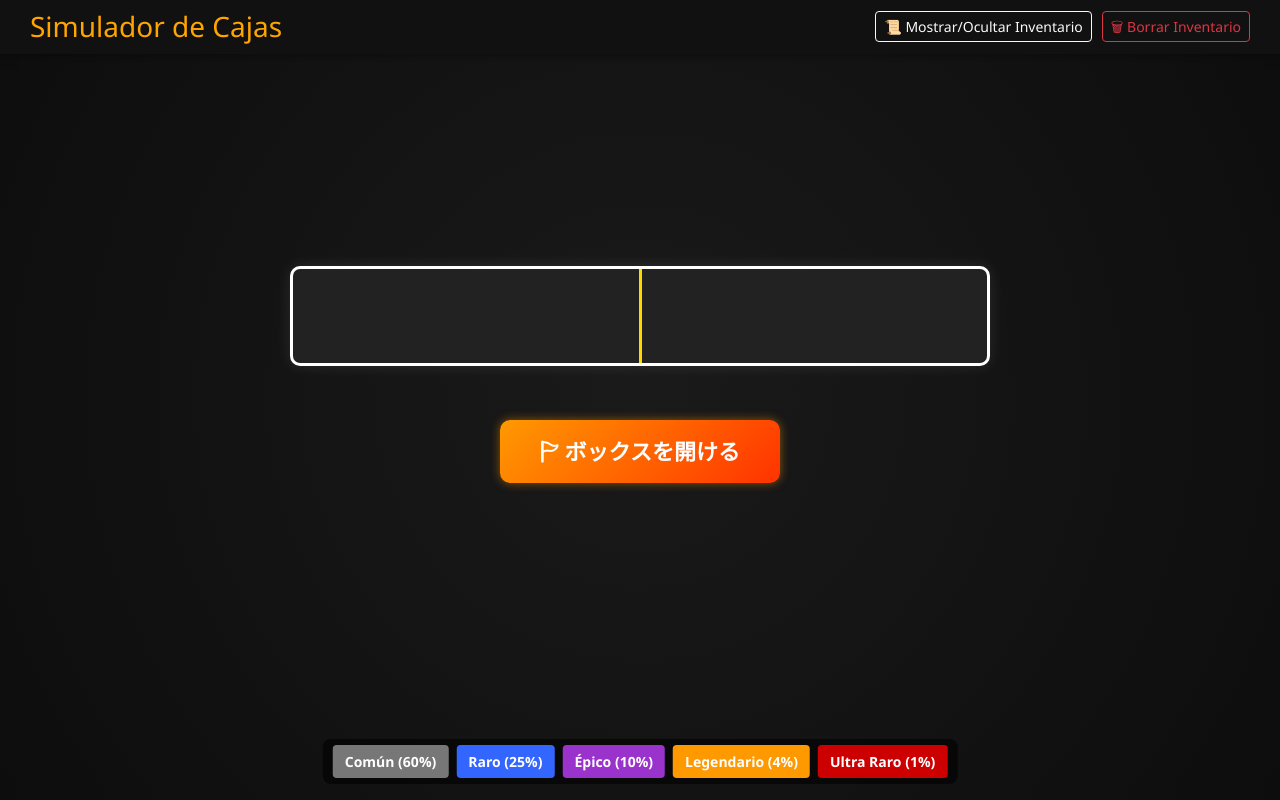
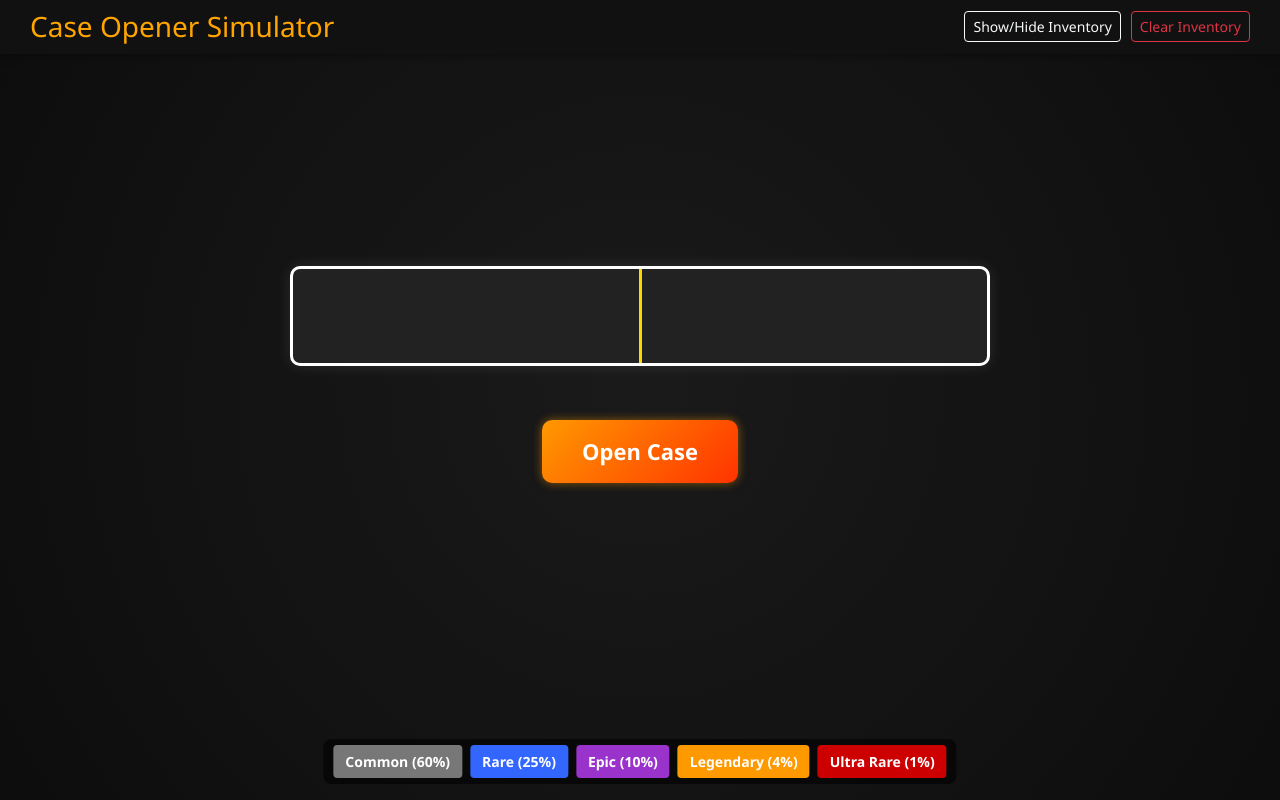
Before and after one commit to Segukun/Case-opener, a plain HTML site: page index.html in a window 1280 px wide. Drawn offline with nearby package versions, Linux system fonts and the light colour scheme.

Commit message:
Use English UI text

```diff
--- a/index.html
+++ b/index.html
@@ -3,7 +3,7 @@
 
 <head>
   <meta charset="UTF-8">
-  <title>Simulador de Cajas</title>
+  <title>Case Opener Simulator</title>
   <link rel="icon" href="img/favicon.ico" type="image/x-icon">
   <link href="https://cdn.jsdelivr.net/npm/bootstrap@5.3.3/dist/css/bootstrap.min.css" rel="stylesheet">
   <style>
@@ -34,10 +34,10 @@
 </head>
 <body>
   <header>
-    <h1>Simulador de Cajas</h1>
+    <h1>Case Opener Simulator</h1>
     <nav>
-      <button class="btn btn-sm btn-outline-light" onclick="toggleStats()">📜 Mostrar/Ocultar Inventario</button>
-      <button class="btn btn-sm btn-outline-danger" onclick="clearStats()">🗑 Borrar Inventario</button>
+      <button class="btn btn-sm btn-outline-light" onclick="toggleStats()">Show/Hide Inventory</button>
+      <button class="btn btn-sm btn-outline-danger" onclick="clearStats()">Clear Inventory</button>
     </nav>
   </header>
   <main>
@@ -50,23 +50,23 @@
       <div id="center-line"></div>
     </div>
     <div id="itemName"></div>
-    <button id="openButton" onclick="openCase()">🏱 ボックスを開ける</button>
+    <button id="openButton" onclick="openCase()">Open Case</button>
     <h2 id="result"></h2>
     <div id="statsPanel"></div>
   </main>
 
   <div class="rarity-bar">
-    <div class="rarity common">Común (60%)</div>
-    <div class="rarity rare">Raro (25%)</div>
-    <div class="rarity epic">Épico (10%)</div>
-    <div class="rarity legendary">Legendario (4%)</div>
-    <div class="rarity ultra">Ultra Raro (1%)</div>
+    <div class="rarity common">Common (60%)</div>
+    <div class="rarity rare">Rare (25%)</div>
+    <div class="rarity epic">Epic (10%)</div>
+    <div class="rarity legendary">Legendary (4%)</div>
+    <div class="rarity ultra">Ultra Rare (1%)</div>
   </div>
 
   <script>
     const allItems = [
       { name: 'Walter', rarity: 'common', image: 'img/common1.png' },
-      { name: 'El taser', rarity: 'common', image: 'img/common2.png' },
+      { name: 'The Taser', rarity: 'common', image: 'img/common2.png' },
       { name: 'Smol Gura', rarity: 'rare', image: 'img/rare1.png' },
       { name: 'Shirakami', rarity: 'rare', image: 'img/rare2.gif' },
       { name: 'Kumarin', rarity: 'epic', image: 'img/epic1.png' },
@@ -177,7 +177,7 @@
           const result = item;
           nameBox.textContent = result.name;
           nameBox.style.color = rarityMap[result.rarity].color;
-          resultBox.textContent = `¡Obtuviste: ${result.name}!`;
+          resultBox.textContent = `You got: ${result.name}!`;
           resultBox.style.backgroundColor = rarityMap[result.rarity].color;
           resultBox.className = 'show';
 
@@ -204,7 +204,7 @@
 
     function updateStatsPanel() {
       const panel = document.getElementById("statsPanel");
-      let html = '<strong>Inventario:</strong><br>';
+      let html = '<strong>Inventory:</strong><br>';
       rarityOrder.forEach(rarity => {
         const entries = Object.entries(stats)
           .map(([name, count]) => {
```
